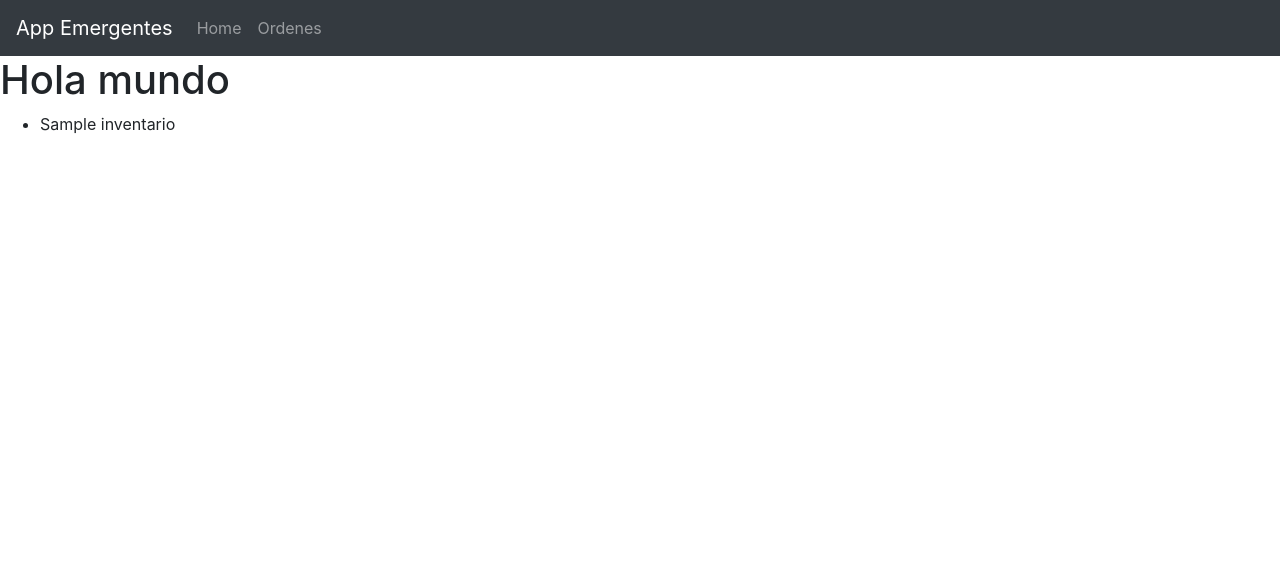
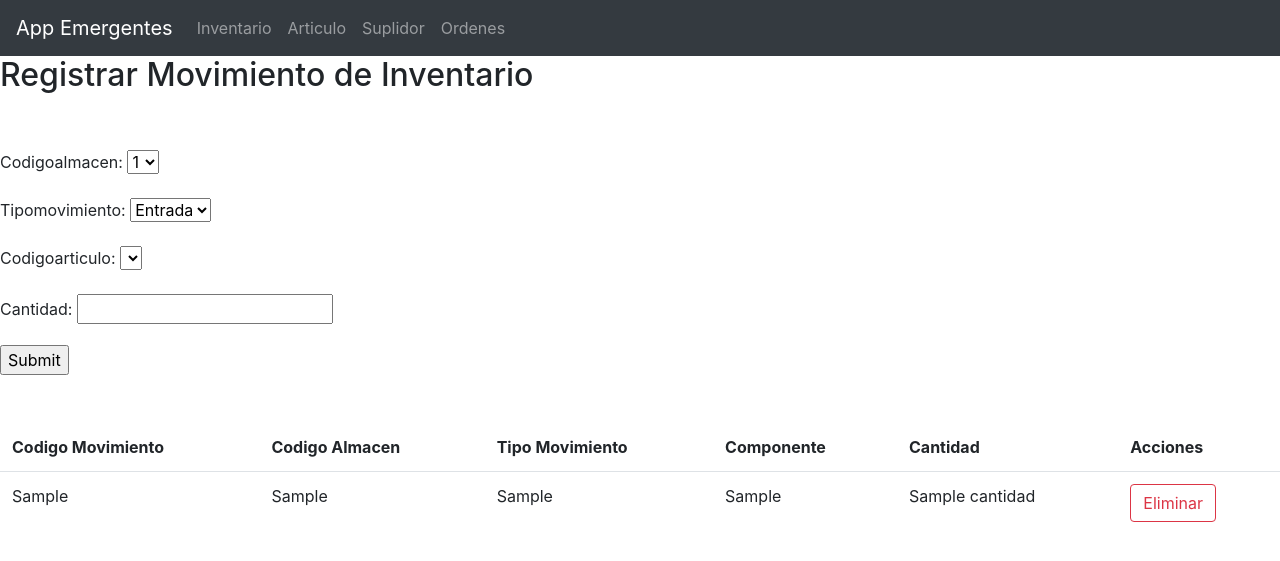
Before and after one commit to rafaelrfq/app-emergentes, a Django app: page / in a window 1280 px wide. Shown: the top 561 px of the page. Run offline with Django 3.2, Linux system fonts and the light colour scheme; tables that the repository leaves empty hold one stand-in row (values such as "Sample post"); a database or web service that is not in the repository returns one stand-in record (values such as "Sample title"); lists and menus that the app fills with data are empty; some libraries are stand-ins or nearby versions.

Commit message:
Added: crud para articulos, ordenes y suplidores. Backend resuelto para el crud mencionado.

```diff
--- /dev/null
+++ b/emergentes/app/forms.py
@@ -0,0 +1,39 @@
+from django import forms
+from pymongo import MongoClient
+
+client = MongoClient('mongodb://localhost:27017/')
+db = client.emergentes
+inventario = db.inventario
+#inventario.find({}, { "_id": 0,"codigoArticulo": 1 })
+tipos = [
+    ('ENTRADA', "Entrada"),
+    ('SALIDA', "Salida")
+]
+almacenes = [
+    (1, '1'),
+    (2, '2')
+]
+
+def convertir(x):
+    resultado = []
+    for item in x:
+        tupla = tuple([item, item])
+        resultado.append(tupla)
+    return resultado
+
+class ArticuloForm(forms.Form):
+    codigoArticulo = forms.CharField(label='Codigo Articulo', max_length=15)
+    descripcion = forms.CharField(label='Descripcion', widget=forms.Textarea(attrs={'rows': 4, 'cols': 50}), max_length=200)
+    unidadCompra = forms.CharField(label='Unidad Compra', max_length=10)
+
+class MovimientoForm(forms.Form):
+    codigoAlmacen = forms.ChoiceField(choices=almacenes)
+    tipoMovimiento = forms.ChoiceField(choices=tipos)
+    codigoArticulo = forms.ChoiceField(choices=convertir(ob.get('codigoArticulo') for ob in inventario.find({}, { "_id": 0,"codigoArticulo": 1 })))
+    cantidad = forms.IntegerField(min_value=1)
+
+class SuplidorForm(forms.Form):
+    codigoArticulo = forms.ChoiceField(choices=convertir(ob.get('codigoArticulo') for ob in inventario.find({}, { "_id": 0,"codigoArticulo": 1 })))
+    codigoSuplidor = forms.CharField(label='Codigo Suplidor', max_length=50)
+    tiempoEntrega = forms.IntegerField(label='Tiempo Entrega (dias)', min_value=1)
+    precioCompra = forms.FloatField(label='Precio Compra (RD$)' ,min_value=0.01)
--- a/emergentes/app/templates/app.html
+++ /dev/null
@@ -1,13 +0,0 @@
-{% extends "./base.html" %}
-
-{% block content %}
-    <h1>Hola mundo</h1>
-    {% if items %}
-        <ul>
-        {% for item in items %}
-            <li>{{item}}</li>
-        {% endfor %}
-        </ul>
-    {% endif %}
-
-{% endblock content %}
--- a/emergentes/app/templates/base.html
+++ b/emergentes/app/templates/base.html
@@ -4,7 +4,11 @@
     <meta charset="utf-8">
     <meta name="viewport" content="width=device-width, initial-scale=1">
     <meta http-equiv="x-ua-compatible" content="ie=edge">
-    <title>{{title}}</title>
+    {% if title %}
+        <title>{{title}}</title>
+    {% else %}
+        <title>App Emergentes</title>
+    {% endif %}
     <link rel="stylesheet" href="https://stackpath.bootstrapcdn.com/bootstrap/4.5.0/css/bootstrap.min.css" integrity="sha384-9aIt2nRpC12Uk9gS9baDl411NQApFmC26EwAOH8WgZl5MYYxFfc+NcPb1dKGj7Sk" crossorigin="anonymous">
 </head>
 <body>
@@ -16,7 +20,13 @@
         <div class="collapse navbar-collapse" id="navbarNav">
             <ul class="navbar-nav">
                 <li class="nav-item">
-                    <a class="nav-link" href="/">Home</a>
+                    <a class="nav-link" href="/">Inventario</a>
+                </li>
+                <li class="nav-item">
+                    <a class="nav-link" href="/articulo">Articulo</a>
+                </li>
+                <li class="nav-item">
+                    <a class="nav-link" href="/suplidor">Suplidor</a>
                 </li>
                 <li class="nav-item">
                     <a class="nav-link" href="/ordenes">Ordenes</a>
--- /dev/null
+++ b/emergentes/app/templates/inventario.html
@@ -0,0 +1,37 @@
+{% extends "./base.html" %}
+{% block content %}
+    <h2>Registrar Movimiento de Inventario</h2>
+    <form action="/" method="post">
+        {% csrf_token %}
+        <br><br>
+        {{form.as_p}}
+        <input type="submit" value="Submit">
+    </form>
+    <br><br>
+    <table class="table table-borderless">
+        <thead class="border-bottom font-weight-bold">
+            <tr>
+                <th>Codigo Movimiento</th>
+                <th>Codigo Almacen</th>
+                <th>Tipo Movimiento</th>
+                <th>Componente</th>
+                <th>Cantidad</th>
+                <th>Acciones</th>
+            </tr>
+        </thead>
+        <tbody>
+            {% if movimientos %}
+                {% for movimiento in movimientos %}
+                    <tr>
+                        <td>{{movimiento.codigoMovimiento}}</td>
+                        <td>{{movimiento.codigoAlmacen}}</td>
+                        <td>{{movimiento.tipoMovimiento}}</td>
+                        <td>{{movimiento.codigoArticulo}}</td>
+                        <td>{{movimiento.cantidad}}</td>
+                        <td><a href="{% url 'mov_delete' movimiento.codigoMovimiento %}" class="btn btn-outline-danger">Eliminar</a></td>
+                    </tr>
+                {% endfor %}
+            {% endif %}
+        </tbody>
+    </table>
+{% endblock content %}
--- a/emergentes/app/templates/orden.html
+++ b/emergentes/app/templates/orden.html
@@ -1,5 +1,4 @@
 {% extends "./base.html" %}
-
 {% block content %}
     <h1>Ordenes</h1>
     <br><br>
@@ -26,6 +25,5 @@
                 {% endfor %}
             {% endif %}
         </tbody>
-
     </table>
 {% endblock content %}
--- a/emergentes/app/urls.py
+++ b/emergentes/app/urls.py
@@ -2,6 +2,11 @@ from django.urls import path
 from . import views
 
 urlpatterns = [
-    path('', views.test, name='test'),
+    path('', views.inventory, name='inventario'),
+    path('<int:id>', views.movimientoDelete, name='mov_delete'),
     path('ordenes/', views.orden, name='orden'),
+    path('articulo/', views.articulo, name='articulo'),
+    path('articulo/<str:id>', views.articuloDelete, name='articulo_delete'),
+    path('suplidor/', views.suplidor, name='suplidor'),
+    path('suplidor/<str:id>', views.suplidorDelete, name='suplidor_delete'),
 ]
--- a/emergentes/app/views.py
+++ b/emergentes/app/views.py
@@ -3,57 +3,140 @@ from django.http import HttpResponse
 from django.shortcuts import render, redirect
 from datetime import datetime
 from pymongo import MongoClient
+from .forms import ArticuloForm, MovimientoForm, SuplidorForm
 
 client = MongoClient('mongodb://localhost:27017/')
 db = client.emergentes
 inventario = db.inventario
+movimientos = db.movimientos
+suplidores = db.suplidores
 
-def test(req):
-    movimientoInventario = {
-        "codigoMovimiento": 1,
-        "codigoAlmacen": 1,
-        "tipoMovimiento": "ENTRADA",
-        "codigoArticulo": 1,
-        "cantidad": 10
-    }
-    articulo = {
-        "codigoArticulo": 1,
-        "descripcion": "Monitor 1080p Full HD",
-        "infoAlmacen": [
-            {
-                "codigoAlmacen": 5,
-                "balanceActual": 150
+def inventory(req):
+    if req.method == 'POST':
+        form = MovimientoForm(req.POST)
+        if form.is_valid():
+            cod = movimientos.count_documents({}) + 1
+            mov = {
+                "codigoMovimiento": cod,
+                "codigoAlmacen": form.cleaned_data.get('codigoAlmacen'),
+                "tipoMovimiento": form.cleaned_data.get('tipoMovimiento'),
+                "codigoArticulo": form.cleaned_data.get('codigoArticulo'),
+                "cantidad": form.cleaned_data.get('cantidad')
             }
-        ],
-        "unidadCompra": "RD$"
-    }
-    articuloSuplidor = {
-        "codigoArticulo": 1,
-        "codigoSuplidor": 1,
-        "tiempoEntrega": 3,
-        "precioCompra": 5850
-    }
-    ordenCompra = {
-        "codigoOrdenCompra": 1,
-        "codigoSuplidor": 1,
-        "fechaOrden": datetime.now(),
-        "montoTotal": 29750,
-        "articulos": [
-            {
-                "codigoArticulo": 1,
-                "cantidadOrdenada": 4,
-                "unidadCompra": "RD$",
-                "precioCompra": 5850
-            }
-        ]
-    }
-    # idArt = inventario.insert_one(articulo).inserted_id
-    # print(idArt)
-    items = inventario.find()
-    context = {'title': 'App Emergentes', 'items': items}
-    return render(req, 'app.html', context)
+            movimientos.insert_one(mov)
+            return redirect('/')
+    else:
+        form = MovimientoForm()
+    movs = movimientos.find()
+    context = {'title': 'App Emergentes', 'form': form, 'movimientos': movs}
+    return render(req, 'inventario.html', context)
+
+def movimientoDelete(req, id):
+    result = movimientos.delete_one({"codigoMovimiento": id})
+    if result.deleted_count > 0:
+        return redirect('/')
+    else:
+        print('Hubo un error')
+        return redirect('/')
 
 def orden(req):
     articulos = inventario.find()
     context = {'title': 'Lista de articulos', 'articulos': articulos}
     return render(req, 'orden.html', context)
+
+def articulo(req):
+    if req.method == 'POST':
+        form = ArticuloForm(req.POST)
+        if form.is_valid():
+            arti = {
+                "codigoArticulo": form.cleaned_data.get('codigoArticulo'),
+                "descripcion": form.cleaned_data.get('descripcion'),
+                "infoAlmacen": [
+                    {
+                        "codigoAlmacen": 1,
+                        "balanceActual": 150
+                    }
+                ],
+                "unidadCompra": form.cleaned_data.get('unidadCompra')
+            }
+            inventario.insert_one(arti)
+            return redirect('/articulo')
+    else:
+        form = ArticuloForm()
+    articulos = inventario.find()
+    context = {'form': form, 'articulos': articulos}
+    return render(req, 'articulo.html', context)
+
+def articuloDelete(req, id):
+    result = inventario.delete_one({"codigoArticulo": id})
+    if result.deleted_count > 0:
+        return redirect('/articulo')
+    else:
+        print('Hubo un error')
+        return redirect('/articulo')
+
+def suplidor(req):
+    if req.method == 'POST':
+        form = SuplidorForm(req.POST)
+        if form.is_valid():
+            sup = {
+                "codigoArticulo": form.cleaned_data.get('codigoArticulo'),
+                "codigoSuplidor": form.cleaned_data.get('codigoSuplidor'),
+                "tiempoEntrega": form.cleaned_data.get('tiempoEntrega'),
+                "precioCompra": form.cleaned_data.get('precioCompra')
+            }
+            suplidores.insert_one(sup)
+            return redirect('/suplidor')
+    else:
+        form = SuplidorForm()
+    suppliers = suplidores.find()
+    context = {'form': form, 'suplidores': suppliers}
+    return render(req, 'suplidor.html', context)
+
+def suplidorDelete(req, id):
+    result = suplidores.delete_one({"codigoSuplidor": id})
+    if result.deleted_count > 0:
+        return redirect('/suplidor')
+    return redirect('/suplidor')
+
+
+    # Modelos
+
+    # movimientoInventario = {
+    #     "codigoMovimiento": 1,
+    #     "codigoAlmacen": 1,
+    #     "tipoMovimiento": "ENTRADA",
+    #     "codigoArticulo": 1,
+    #     "cantidad": 10
+    # }
+    # articulo = {
+    #     "codigoArticulo": 1,
+    #     "descripcion": "Monitor 1080p Full HD",
+    #     "infoAlmacen": [
+    #         {
+    #             "codigoAlmacen": 5,
+    #             "balanceActual": 150
+    #         }
+    #     ],
+    #     "unidadCompra": "RD$"
+    # }
+    # articuloSuplidor = {
+    #     "codigoArticulo": 1,
+    #     "codigoSuplidor": 1,
+    #     "tiempoEntrega": 3,
+    #     "precioCompra": 5850
+    # }
+    # ordenCompra = {
+    #     "codigoOrdenCompra": 1,
+    #     "codigoSuplidor": 1,
+    #     "fechaOrden": datetime.now(),
+    #     "montoTotal": 29750,
+    #     "articulos": [
+    #         {
+    #             "codigoArticulo": 1,
+    #             "cantidadOrdenada": 4,
+    #             "unidadCompra": "RD$",
+    #             "precioCompra": 5850
+    #         }
+    #     ]
+    # }
```
Also changed, not shown: emergentes/app/templates/articulo.html (added, +39 -0 lines), emergentes/app/templates/suplidor.html (added, +35 -0 lines).
